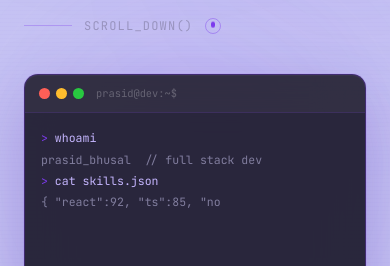
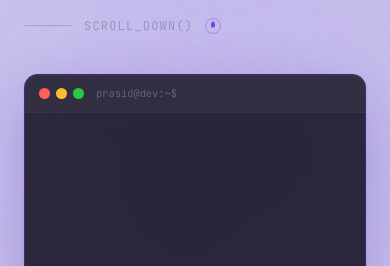
Before and after one commit to PrasidBhusal10/Portfolio, a website: page index.html in a window 390 px wide. Shown: the part 578-844 px from the top of the page. Drawn offline with nearby package versions, Linux system fonts and the light colour scheme.

Commit message:
mobile performance update

```diff
--- a/index.html
+++ b/index.html
@@ -90,7 +90,7 @@
             style="transition:stroke-dashoffset 0.12s ease;filter:drop-shadow(0 0 8px rgba(124,58,237,0.7))"/>
         </svg>
         <div style="position:absolute;inset:0;display:flex;flex-direction:column;align-items:center;justify-content:center;gap:2px">
-          <div id="ldr-counter" class="tabular-nums" style="font-family:'JetBrains Mono',monospace;font-size:1.9rem;font-weight:800;color:#7C3AED;line-height:1;letter-spacing:-0.02em">00</div>
+          <div id="ldr-counter" class="tabular-nums" style="font-family:'JetBrains Mono',monospace;font-size:1.9rem;font-weight:800;color:#7C3AED;line-height:1;letter-spacing:-0.02em">00%</div>
           <div style="font-family:'JetBrains Mono',monospace;font-size:0.52rem;color:#1C1838;font-weight:700;letter-spacing:0.18em">LOADING</div>
         </div>
       </div>
--- a/script.js
+++ b/script.js
@@ -22,9 +22,10 @@ window.scrollTo(0, 0);
     return t < 0.5 ? 2 * t * t : -1 + (4 - 2 * t) * t;
   }
 
+  const isMobileLoader = window.innerWidth < 768;
   let step = 0;
   const STEPS    = 100;
-  const DURATION = 2400; // ms
+  const DURATION = isMobileLoader ? 1400 : 2400; // faster on mobile
   const INTERVAL = DURATION / STEPS;
 
   const timer = setInterval(() => {
@@ -33,7 +34,7 @@ window.scrollTo(0, 0);
 
     if (bar) bar.style.width = progress + '%';
     if (ring) ring.style.strokeDashoffset = CIRC * (1 - progress / 100);
-    if (counter) counter.textContent = String(progress).padStart(2, '0');
+    if (counter) counter.textContent = String(progress).padStart(2, '0') + '%';
 
     if (step >= STEPS) {
       clearInterval(timer);
@@ -50,9 +51,11 @@ window.scrollTo(0, 0);
       document.querySelectorAll('.name-char').forEach(el => el.classList.add('visible'));
       document.querySelectorAll('.name-word').forEach(el => el.classList.add('visible'));
       document.querySelectorAll('.hero-item').forEach(el => el.classList.add('visible'));
-      initParticles();
+
+      const isMobile = window.innerWidth < 768;
+      if (!isMobile) initParticles(); // skip heavy canvas on mobile
       initTypewriter();
-      initTerminal();
+      if (!isMobile) initTerminal();  // terminal panel hidden on mobile anyway
       initHudClock();
     }, 650);
   }
```
